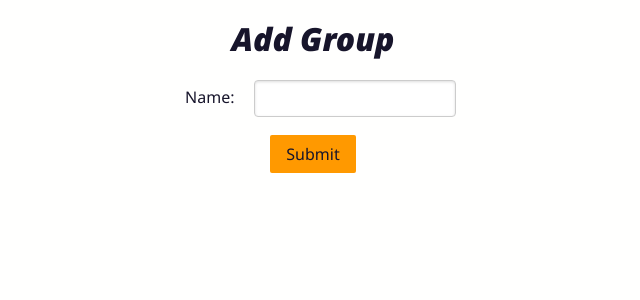
After one commit to LukeIP/webDev2, a Flask app: page /add_group in a window 1280 px wide. The commit adds this page. Shown: the top 300 px of the page, without its empty margins (327-967 px from the left). Run offline with Flask 2, Linux system fonts and the light colour scheme; a user stored in the database is signed in; some libraries are stand-ins or nearby versions.

Commit message:
Added Post And group functionality

```diff
--- a/app/forms.py
+++ b/app/forms.py
@@ -1,5 +1,5 @@
 from flask_wtf import FlaskForm
-from wtforms import DecimalField, StringField, EmailField, SubmitField, PasswordField
+from wtforms import StringField, EmailField, SubmitField, PasswordField, TextAreaField, SelectField
 from wtforms.validators import DataRequired, NumberRange, Email, ValidationError, EqualTo
 from app.models import User
 
@@ -19,3 +19,15 @@ class LoginForm(FlaskForm):
     email = EmailField("Email", validators=[DataRequired(), Email()])
     password = PasswordField("Password", validators=[DataRequired()])
     submit = SubmitField("Submit")
+
+class PostForm(FlaskForm):
+    content = TextAreaField("Content", validators=[DataRequired()])
+    submit = SubmitField("Submit")
+
+class AddGroupForm(FlaskForm):
+    name = StringField("Group", validators=[DataRequired()])
+    submit = SubmitField("Submit")
+
+class AddUserGroupForm(FlaskForm):
+    user = SelectField("User")
+    submit = SubmitField("Submit")
--- /dev/null
+++ b/app/templates/add_group.html
@@ -0,0 +1,12 @@
+{% extends "base.html" %}
+{% block content %}
+<h1>Add Group</h1>
+<form action="" method="post" id="addGroupForm" class="pure-form">
+    {{ form.hidden_tag() }}
+    <label for="name">Name:  </label> {{ form.name }} <br>
+    {% for error in form.name.errors %}
+            <p class='red-text'>Error: {{ error }} </p>
+    {% endfor %}<br>
+    <input type="submit" class="pure-button primary-button" role="button" value="Submit">
+</form>
+{% endblock %}
--- a/app/templates/login.html
+++ b/app/templates/login.html
@@ -13,4 +13,5 @@
 {% endfor %}<br>
 <input type="submit" class="pure-button primary-button" role="button" value = "Submit">
 </form>
+<p>Don't have an account? Register <a href="/register">Here</a></p>
 {% endblock %}
--- a/app/views.py
+++ b/app/views.py
@@ -1,9 +1,9 @@
 from flask import redirect, render_template
 from flask_admin.contrib.sqla import ModelView
-from flask_login import current_user, login_user
+from flask_login import current_user, login_user, logout_user, login_required
 from app import app, admin, login_manager
-from app.models import db, User, Post, Group, groups, likes
-from .forms import LoginForm, RegisterForm
+from app.models import db, User, Post, Group
+from .forms import LoginForm, RegisterForm, PostForm, AddGroupForm
 
 admin.add_view(ModelView(User, db.session))
 admin.add_view(ModelView(Post, db.session))
@@ -16,11 +16,51 @@ def load_user(user_id):
 
 @app.route('/users/<id>')
 def show_wall(id):
-    user = User.query.filter_by(id=id).one_or_404(
-        decription=f"No user with id '{id}'"
-    )
-    print(user.name)
-    return render_template('user_wall.html', user=user)
+    user = User.query.get_or_404(id, description=f"No User with id {id} found.")
+    # if user is logged in and going to their wall
+    # then redirect to where they can also post
+    if current_user.is_authenticated and int(current_user.id) == int(id):
+        return redirect('/home')
+    return render_template("wall.html", name=user.name,
+                           posts=user.posts)
+
+@app.route("/group/<id>")
+def group_wall(id):
+    if current_user.is_authenticated and int(id) in current_user.groups:
+        return redirect(f"/group_post/{id}")
+    group = Group.query.get_or_404(id, description=f"No Group with id {id} found.")
+    return render_template("wall.html", name=group.name,
+                           post=group.posts)
+
+@app.route("/group_post/<id>")
+@login_required
+def group_post_wall(id):
+    if id not in current_user.groups:
+        return redirect(f"/group/{id}")
+    group = Group.query.get_or_404(id, description=f"No Group with id {id} found.")
+    form = PostForm()
+    if form.validate_on_submit():
+        p = Post(text=form.content.data.strip(),
+                 user_id=current_user.id,
+                 group_id=id)
+        db.session.add(p)
+        db.session.commit()
+        return redirect("/group_post/<id>")
+    return render_template("wall.html", name=group.name,
+                           post=group.posts, form=form)
+
+
+@app.route("/add_group", methods=["GET", "POST"])
+@login_required
+def add_group():
+    form = AddGroupForm()
+    if form.validate_on_submit():
+        g=Group(name=form.name.data.strip(),
+                owner_id = current_user.id)
+        db.session.add(g)
+        db.session.commit()
+        return redirect(f"/group_post/{g.id}")
+    return render_template("add_group.html", form=form)
 
 @app.route("/register", methods=["GET", "POST"])
 def register():
@@ -52,3 +92,31 @@ def login():
         else:
             return redirect('/login')
     return render_template("login.html", form=form)
+
+
+@app.route("/home", methods=["GET", "POST"])
+@login_required
+def home():
+    form = PostForm()
+    if form.validate_on_submit():
+        p = Post(text = form.content.data.strip(),
+                 user_id = current_user.id)
+        db.session.add(p)
+        db.session.commit()
+        return redirect("/home")
+    posts = current_user.posts
+    return render_template("home.html", user=current_user, form=form,
+                           posts=posts, name="Wall")
+
+@app.route("/logout")
+@login_required
+def logout():
+    logout_user()
+    return redirect("/login")
+
+@app.route("/")
+def index():
+    if current_user.is_authenticated:
+        return redirect("/home")
+    else:
+        return redirect("/login")
--- a/requirements.txt
+++ b/requirements.txt
@@ -7,3 +7,4 @@ Flask_SQLAlchemy==2.5.1
 Flask_WTF==1.0.1
 Werkzeug==2.0.3
 WTForms==3.0.0
+email-validator=1.3.1
```
Also changed, not shown: app/templates/home.html (added, +12 -0 lines), app/templates/user_wall.html (deleted, +0 -10 lines), app/templates/wall.html (added, +11 -0 lines), app.db, app/models.py (line endings or trailing spaces).
